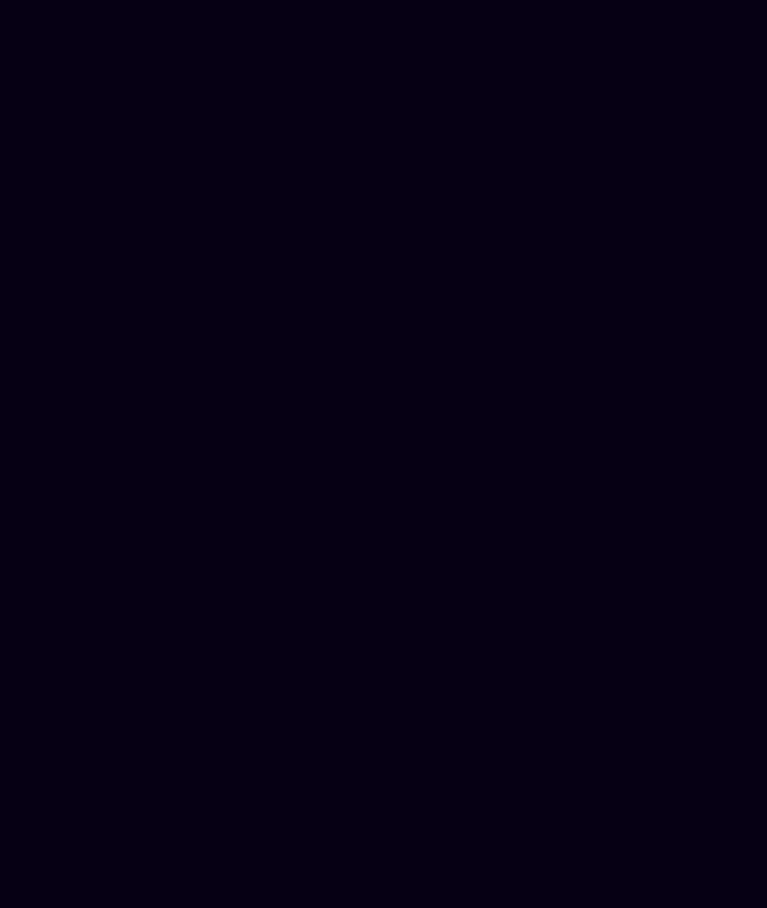
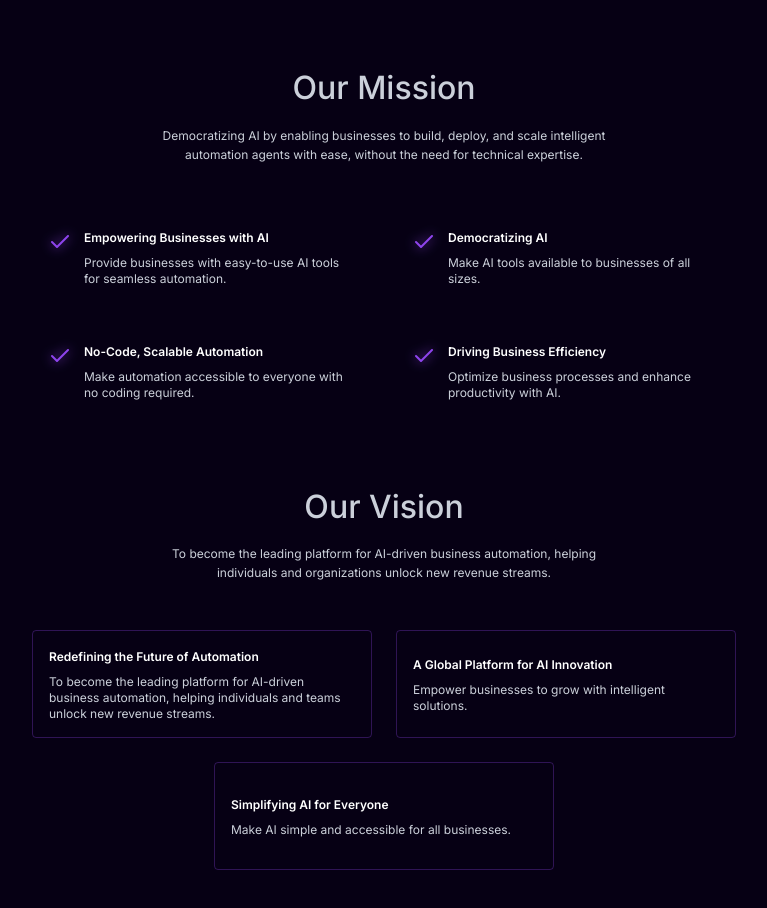
Before and after one commit to ADEEL-AHMAD-123/lyrion-frontend, a React (Vite) app: page /about in a window 1280 px wide. Shown: the part 740-1648 px from the top of the page, without its empty margins (256-1023 px from the left). Before the commit the page ends 800 px from the top, so only its background shows below. Built offline with nearby package versions, Linux system fonts and the light colour scheme.

Commit message:
added section for vision and mission

```diff
--- a/src/components/empower section/_empower-section.scss
+++ b/src/components/empower section/_empower-section.scss
@@ -4,7 +4,7 @@
 .empower-section {
   position: relative;
   background-color: $color-primary;
-  color: $color-white;
+  color: $color-text-light;
   padding: $spacing-3xl 0;
   text-align: center;
   overflow: hidden;
@@ -47,7 +47,7 @@
     font-weight: $font-weight-semibold;
     margin-bottom: $spacing-2xl;
     line-height: 1.4;
-    color: $color-white;
+    color: $color-text-light;
 
     @include tablet {
       font-size: 1.5rem;
@@ -88,7 +88,7 @@
     transition: all 0.3s ease;
 
     .icon {
-      color: $color-white;
+      color: $color-text-light;
       flex-shrink: 0;
 
       svg {
@@ -112,7 +112,7 @@
         font-size: $font-size-sm;
         font-weight: $font-weight-semibold;
         margin-bottom: $spacing-xs;
-        color: $color-white;
+        color: $color-text-light;
 
         @include mobile {
           font-size: $font-size-base;
--- a/src/components/sections/Hero/_hero.scss
+++ b/src/components/sections/Hero/_hero.scss
@@ -3,7 +3,7 @@
 
 .hero-section {
   background-color: $color-primary;
-  color: $color-white;
+  color: $color-text-light;
   padding: $spacing-3xl 0;
   overflow: hidden;
 
@@ -52,7 +52,7 @@
       font-weight: $font-weight-medium;
       line-height: 1.3;
       margin-bottom: $spacing-md;
-      color: $color-white;
+      color: $color-text-light;
 
       @include tablet {
         font-size: $font-size-2xl;
--- /dev/null
+++ b/src/components/sections/mission vision section/MissionVisionSection.jsx
@@ -0,0 +1,90 @@
+import React from "react";
+import "./MissionVisionSection.scss";
+import { Check } from "lucide-react";
+
+const missionPoints = [
+  {
+    title: "Empowering Businesses with AI",
+    text: "Provide businesses with easy-to-use AI tools for seamless automation.",
+  },
+  {
+    title: "Democratizing AI",
+    text: "Make AI tools available to businesses of all sizes.",
+  },
+  {
+    title: "No-Code, Scalable Automation",
+    text: "Make automation accessible to everyone with no coding required.",
+  },
+
+  {
+    title: "Driving Business Efficiency",
+    text: "Optimize business processes and enhance productivity with AI.",
+  },
+];
+
+const visionPoints = [
+  {
+    title: "Redefining the Future of Automation",
+    text: "To become the leading platform for AI-driven business automation, helping individuals and teams unlock new revenue streams.",
+  },
+  {
+    title: "A Global Platform for AI Innovation",
+    text: "Empower businesses to grow with intelligent solutions.",
+  },
+  {
+    title: "Simplifying AI for Everyone",
+    text: "Make AI simple and accessible for all businesses.",
+  },
+];
+
+const MissionVisionSection = () => {
+  return (
+    <section className="mission-vision-section">
+      <div className="section-content">
+        <h2>Our Mission</h2>
+        <p>
+          Democratizing AI by enabling businesses to build, deploy, and scale
+          intelligent automation agents with ease, without the need for technical expertise.
+        </p>
+
+        <div className="cards-grid">
+          {missionPoints.map((item, i) => (
+            <div className="card mission-card" key={i}>
+              <div className="icon-text">
+                <Check className="check-icon" />
+                <div>
+                  <h4>{item.title}</h4>
+                  <p>{item.text}</p>
+                </div>
+              </div>
+            </div>
+          ))}
+        </div>
+      </div>
+
+      <div className="section-content">
+        <h2>Our Vision</h2>
+        <p>
+          To become the leading platform for AI-driven business automation,
+          helping individuals and organizations unlock new revenue streams.
+        </p>
+
+        <div className="cards-grid vision-layout">
+          {visionPoints.map((item, i) => (
+            <div
+              className={`card vision-card ${i === 2 ? "centered" : ""}`}
+              key={i}
+            >
+              <div>
+                <h4>{item.title}</h4>
+                <p>{item.text}</p>
+              </div>
+            </div>
+          ))}
+        </div>
+      </div>
+    </section>
+  );
+};
+
+export default MissionVisionSection;
--- /dev/null
+++ b/src/components/sections/mission vision section/MissionVisionSection.scss
@@ -0,0 +1,146 @@
+@use '../../../styles/base/variables' as *;
+@use '../../../styles/base/mixins' as *;
+
+.mission-vision-section {
+  padding: $spacing-3xl 0;
+  background-color: $color-primary;
+  color: $color-text-light;
+  display: flex;
+  flex-direction: column;
+  align-items: center;
+  gap: $spacing-3xl;
+
+  .section-content {
+    width: 55%;
+    text-align: center;
+
+    @include tablet {
+      width: 80%;
+    }
+
+    @include mobile {
+      width: 90%;
+    }
+
+    h2 {
+      font-size: $font-size-2xl;
+      font-weight: $font-weight-medium;
+      margin-bottom: $spacing-sm;
+    }
+
+    p {
+      font-size: $font-size-xs;
+      color: $color-text-light;
+      line-height: 1.6;
+      margin-bottom: $spacing-xl;
+      padding: 0 8rem;
+      @include mobile {
+        padding: 0 3rem !important;
+      }
+      @include mobile {
+        padding: 0 6rem !important;
+      }
+    }
+  }
+
+  .cards-grid {
+    display: grid;
+    grid-template-columns: repeat(2, 1fr);
+    grid-auto-rows: 1fr;
+    gap: $spacing-lg;
+    margin-top: 3rem;
+
+    @include mobile {
+      grid-template-columns: 1fr;
+      gap: $spacing-md;
+    }
+
+
+
+    .card {
+      background-color: transparent;
+      padding: $spacing-md;
+      display: flex;
+      flex-direction: column;
+      justify-content: center;
+      align-items: flex-start;
+      text-align: left;
+      border-radius: $radius-sm;
+      height: 100%;
+      box-sizing: border-box;
+
+      @include mobile {
+        min-height: unset;
+        height: auto;
+        margin: 0 1rem;
+      }
+
+      h4 {
+        font-size: $font-size-xs;
+        font-weight: $font-weight-semibold;
+        margin-bottom: $spacing-xs;
+        color: $color-white;
+      }
+
+      p {
+        font-size: $font-size-xs;
+        color: $color-text-light;
+        line-height: 1.3;
+        padding: 0;
+        margin: 0;
+        @include mobile {
+          padding: 0 !important;
+        }
+        @include mobile {
+          padding: 0 !important;
+        }
+      }
+    }
+
+    .mission-card {
+      .icon-text {
+        display: flex;
+        gap: $spacing-sm;
+
+        .check-icon {
+          font-size: 1.5rem;
+          color: $color-accent-purple;
+          filter: drop-shadow(0 0 6px $color-accent-purple);
+          flex-shrink: 0;
+          margin-top: 2px;
+        }
+
+        div {
+          display: flex;
+          flex-direction: column;
+        }
+      }
+    }
+    &.vision-layout {
+      .vision-card {
+        border: 0.1px solid rgba($color-accent-purple, 0.3);
+        display: flex;
+        flex-direction: column;
+        justify-content: center;
+
+        &.centered {
+          // DESKTOP & TABLET styles
+          grid-column: span 2;
+          justify-self: center;
+          width: calc(50% - $spacing-lg / 2);
+          margin: 0;
+
+          // MOBILE styles
+          @include mobile {
+            grid-column: 1 / -1;
+            width: 93.5%;
+            margin: 0 1rem;
+          }
+        }
+      }
+    }
+
+
+
+  }
+}
--- a/src/pages/about/About.jsx
+++ b/src/pages/about/About.jsx
@@ -3,6 +3,7 @@ import "./About.scss";
 import logoSplit from "../../assets/images/logo-cropped.png";
 import { MessageSquare, Bot, BarChart3, Globe, ShoppingCart } from "lucide-react";
 import Hero from "../../components/sections/Hero/Hero";
+import MissionVisionSection from "../../components/sections/mission vision section/MissionVisionSection";
 
 const aboutHeroContent = {
   heading: "About Lyrion AI",
@@ -11,7 +12,7 @@ const aboutHeroContent = {
   buttonText: "Learn More",
 };
 
-const AboutSecondSection = () => {
+const AboutPage = () => {
   return (
     <>
       <Hero
@@ -89,8 +90,9 @@ const AboutSecondSection = () => {
           </div>
         </div>
       </section>
+      <MissionVisionSection/>
     </>
   );
 };
 
-export default AboutSecondSection;
+export default AboutPage;
--- a/src/pages/about/About.scss
+++ b/src/pages/about/About.scss
@@ -3,7 +3,7 @@
 
 .about-cards-section {
   background-color: $color-primary;
-  color: $color-white;
+  color: $color-text-light;
   padding: $spacing-3xl 0;
   display: flex;
   justify-content: center;
@@ -169,7 +169,7 @@
           .number {
             font-size: 0.85rem;
             font-weight: 600;
-            color: $color-white;
+            color: $color-text-light;
 
             .growth {
               font-size: 0.6rem;
@@ -186,7 +186,7 @@
           display: flex;
           align-items: center;
           justify-content: center;
-          color: $color-white;
+          color: $color-text-light;
         }
       }
     }
--- a/src/styles/base/_variables.scss
+++ b/src/styles/base/_variables.scss
@@ -6,8 +6,9 @@ $color-primary-light: #4f179f; // Soft background purple
 $color-accent-blue: #38bdf8; // CTA text / highlight
 $color-text-dark: #0f172a; // Main heading text
 $color-text-gray: #475569; // Secondary body text
+$color-accent-purple:#8e44ec;
 $color-white: #ffffff;
-$color-text-light: #e2e8f0; // light gray text on dark background
+$color-text-light: #e2e8f0e5; // light gray text on dark background
 $color-cards-bg: rgba(255, 255, 255, 0.08);
 
 $color-white: #ffffff; // Backgrounds & text
```
Also changed, not shown: src/components/sections/Header/_header.scss (+5 -5 lines), 1 other file (tests, documents, lock files or other folders).
